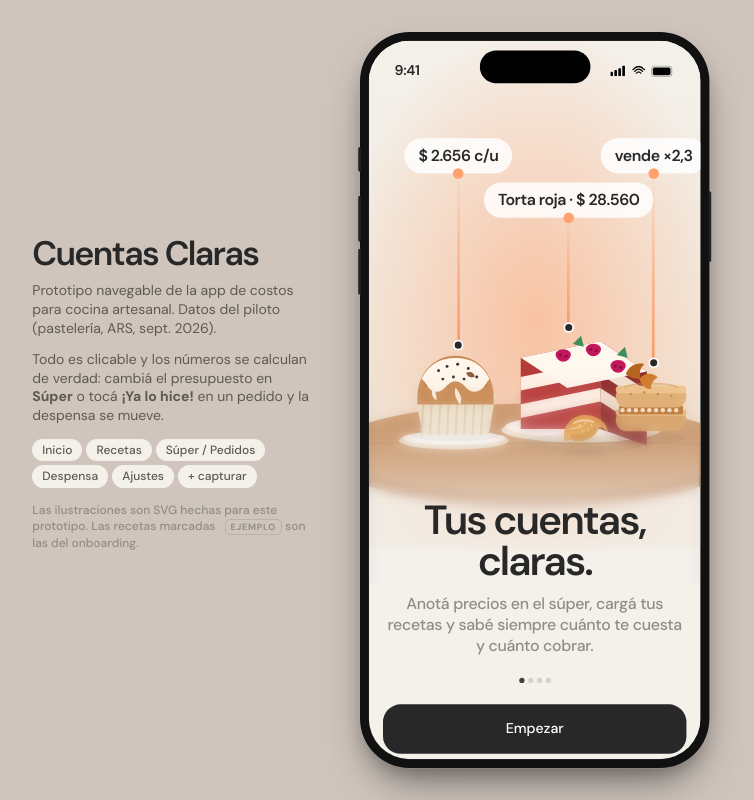
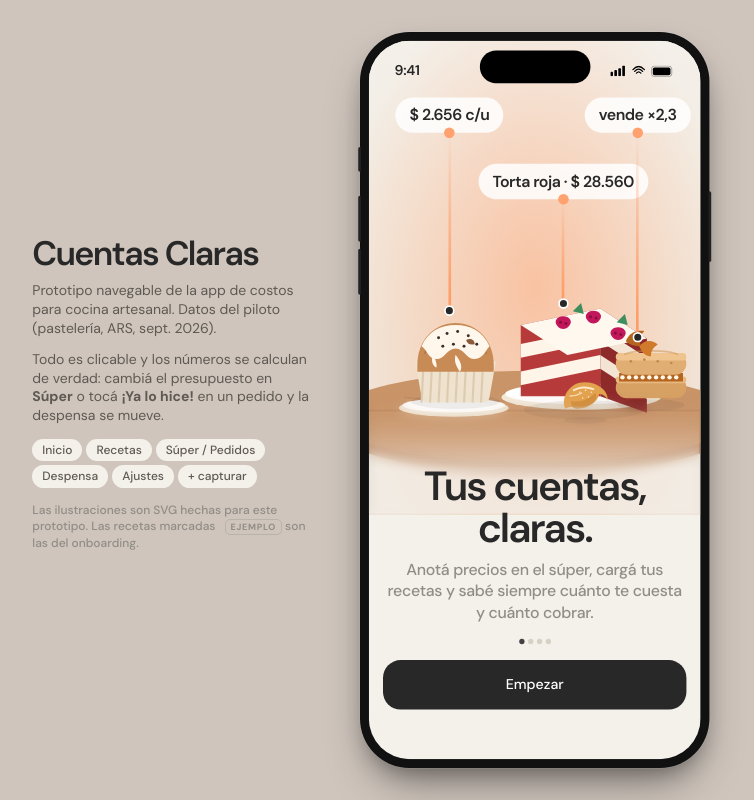
Before and after one commit to Zupernesto/cuentas-claras, a plain HTML site: page index.html in a window 1280 px wide. Shown: the whole page, without its empty margins (269-1023 px from the left). Drawn offline with Linux system fonts and the light colour scheme.

Commit message:
Onboarding adaptable a cualquier alto de pantalla
Co-Authored-By: Claude Fable 5.1 <noreply@anthropic.com>

```diff
--- a/index.html
+++ b/index.html
@@ -42,7 +42,7 @@ input,textarea{font:inherit;color:inherit}
 .frame .bl1{left:-2px;top:130px;width:3px;height:28px;border-radius:2px 0 0 2px}
 .frame .bl2{left:-2px;top:185px;width:3px;height:52px;border-radius:2px 0 0 2px}
 .frame .bl3{left:-2px;top:245px;width:3px;height:52px;border-radius:2px 0 0 2px}
-.viewport{width:375px;height:812px;border-radius:46px;overflow:hidden;position:relative;background:var(--ink)}
+.viewport{--hw:375px;width:375px;height:812px;border-radius:46px;overflow:hidden;position:relative;background:var(--ink)}
 .status{position:absolute;left:0;top:0;z-index:50;display:flex;align-items:center;justify-content:space-between;width:100%;height:54px;padding:14px 29px 0;pointer-events:none}
 .status b{font-size:16px;font-weight:600;letter-spacing:-.02em}
 .status .ic{display:flex;gap:6px;align-items:center}
@@ -58,7 +58,7 @@ input,textarea{font:inherit;color:inherit}
   .phone-inner{width:100%;height:100%;transform:none!important}
   .frame{width:100%;height:100%;border-radius:0;padding:0;box-shadow:none}
   .frame > i,.island{display:none}
-  .viewport{width:100%;height:100%;border-radius:0}
+  .viewport{--hw:100vw;width:100%;height:100%;border-radius:0}
   .status{display:none}
   .scroll{padding-top:12px}
   .ob .form{padding-top:24px}
@@ -240,27 +240,31 @@ input,textarea{font:inherit;color:inherit}
 .toast{position:absolute;left:16px;right:16px;bottom:120px;background:var(--ink);color:#fff;padding:14px 16px;border-radius:20px;z-index:70;font-weight:500;font-size:14px;box-shadow:0 12px 30px rgba(0,0,0,.3)}
 
 /* ---------- onboarding (hero) ---------- */
-.ob{position:absolute;inset:0;background:var(--cream);overflow:hidden}
-.ob .hero{position:absolute;left:0;top:0;width:100%;height:573px;overflow:hidden}
-.ob .hero svg.scene{width:100%;height:100%;display:block}
+.ob{position:absolute;inset:0;background:var(--cream);overflow:hidden;display:flex;flex-direction:column}
+.ob.paso0{overflow-y:auto;-webkit-overflow-scrolling:touch}
+.ob .hero{position:relative;flex:none;width:100%;height:min(573px,66%);min-height:280px;overflow:hidden}
+.ob .hero svg.scene{position:absolute;left:0;top:0;width:100%;height:100%;display:block}
 .plabel{position:absolute;display:flex;flex-direction:column;align-items:center;opacity:0;transform:translateY(40px);transition:opacity .8s var(--ease),transform .8s var(--ease)}
+#pl1{left:8%;top:12%;bottom:calc(.60*var(--hw))}
+#pl2{left:33%;top:26%;bottom:calc(.62*var(--hw))}
+#pl3{right:3%;top:12%;bottom:calc(.52*var(--hw))}
 .plabel.vis{opacity:1;transform:translateY(0)}
 .ppill{display:flex;align-items:center;justify-content:center;height:40px;padding:0 16px;border-radius:32px;background:rgba(255,255,255,.85);font-size:18px;font-weight:600;letter-spacing:-.03em;position:relative;white-space:nowrap}
 .ppill::after{content:'';position:absolute;left:50%;bottom:-6px;transform:translateX(-50%);width:12px;height:12px;border-radius:50%;background:var(--orange2)}
-.pline{display:flex;flex-direction:column;align-items:center;overflow:hidden}
+.pline{display:flex;flex-direction:column;align-items:center;overflow:hidden;flex:1;min-height:0}
 .pline i{width:3px;flex:1;background:linear-gradient(180deg,rgba(254,155,102,0) 0%,#FE9B66 100%);transform:scaleY(0);transform-origin:top;transition:transform 1s var(--ease);display:block}
 .plabel.vis .pline i{transform:scaleY(1)}
 .pline b{width:12px;height:12px;border-radius:50%;background:#282828;border:2px solid #fff;flex:none;opacity:0;transition:opacity .4s ease}
 .plabel.vis .pline b{opacity:1}
-.ob .blur{position:absolute;left:0;bottom:196px;width:100%;height:245px;background:rgba(244,241,235,.6);backdrop-filter:blur(6px);-webkit-backdrop-filter:blur(6px);mask-image:linear-gradient(180deg,rgba(0,0,0,0) 0%,#000 62.5%);-webkit-mask-image:linear-gradient(180deg,rgba(0,0,0,0) 0%,#000 62.5%)}
-.ob .txt{position:absolute;left:0;top:518px;display:flex;flex-direction:column;align-items:center;gap:24px;width:100%;padding:0 16px 24px;opacity:0;transform:translateY(30px);transition:opacity .8s var(--ease),transform .8s var(--ease)}
+.ob .blur{position:absolute;left:0;bottom:0;width:100%;height:26%;background:rgba(244,241,235,.6);backdrop-filter:blur(6px);-webkit-backdrop-filter:blur(6px);mask-image:linear-gradient(180deg,rgba(0,0,0,0) 0%,#000 62.5%);-webkit-mask-image:linear-gradient(180deg,rgba(0,0,0,0) 0%,#000 62.5%)}
+.ob .txt{position:relative;flex:none;margin-top:-56px;display:flex;flex-direction:column;align-items:center;gap:18px;width:100%;padding:0 16px 24px;opacity:0;transform:translateY(30px);transition:opacity .8s var(--ease),transform .8s var(--ease)}
 .ob .txt.vis{opacity:1;transform:translateY(0)}
-.ob h1{font-size:46px;font-weight:600;line-height:1.02;letter-spacing:-.05em;text-align:center;margin:0;text-wrap:balance}
+.ob h1{font-size:clamp(34px,11.5vw,46px);font-weight:600;line-height:1.02;letter-spacing:-.05em;text-align:center;margin:0;text-wrap:balance}
 .ob .p{font-size:18px;font-weight:500;line-height:24px;letter-spacing:-.02em;color:var(--grey);text-align:center;margin:0}
 .dots{display:flex;gap:4px}
 .dots i{width:6px;height:6px;border-radius:9px;background:var(--dotoff);display:block}
 .dots i.on{background:#424141}
-.ob .form{position:absolute;inset:0;padding:70px 16px 24px;display:flex;flex-direction:column}
+.ob .form{position:absolute;inset:0;padding:70px 16px 24px;display:flex;flex-direction:column;overflow-y:auto}
 .ob .form .body{flex:1;overflow-y:auto}
 .ob .form h1{font-size:34px;text-align:left;margin:10px 0 6px}
 .ob .form .p{text-align:left;font-size:16px}
@@ -909,7 +913,7 @@ function sheetAjuste(){ const id=S.det, I=ING[id];
    ONBOARDING (hero ilustrado + 3 pasos)
    ===================================================================== */
 function escena(){
-  return `<svg class="scene" viewBox="0 0 375 573" preserveAspectRatio="xMidYMid slice">
+  return `<svg class="scene" viewBox="0 0 375 573" preserveAspectRatio="xMidYMax slice">
     <defs><linearGradient id="sky" x1="0" y1="0" x2="0" y2="1"><stop offset="0" stop-color="#F4F1EB"/><stop offset="1" stop-color="#EFE4D6"/></linearGradient>
     <radialGradient id="glow" cx=".5" cy=".55" r=".6"><stop offset="0" stop-color="#FFA270" stop-opacity=".55"/><stop offset="1" stop-color="#FFA270" stop-opacity="0"/></radialGradient></defs>
     <rect width="375" height="573" fill="url(#sky)"/><rect width="375" height="573" fill="url(#glow)"/>
@@ -932,11 +936,11 @@ function onboarding(){
   ];
   const p=pasos[S.ob]; const last=S.ob===pasos.length-1;
   const dots=`<div class="dots">${pasos.map((_,i)=>`<i class="${i===S.ob?"on":""}"></i>`).join("")}</div>`;
-  if(S.ob===0) return `<div class="ob"><div class="hero">${escena()}
-      <div class="plabel" id="pl1" style="left:40px;top:110px"><div class="ppill">$ 2.656 c/u</div><div class="pline" style="height:200px"><i style="transition-delay:.6s"></i><b style="transition-delay:1.1s"></b></div></div>
-      <div class="plabel" id="pl2" style="left:130px;top:160px"><div class="ppill">Torta roja · $ 28.560</div><div class="pline" style="height:130px"><i style="transition-delay:.9s"></i><b style="transition-delay:1.4s"></b></div></div>
-      <div class="plabel" id="pl3" style="left:262px;top:110px"><div class="ppill">vende ×2,3</div><div class="pline" style="height:220px"><i style="transition-delay:1.2s"></i><b style="transition-delay:1.7s"></b></div></div>
-    </div><div class="blur"></div>
+  if(S.ob===0) return `<div class="ob paso0"><div class="hero">${escena()}
+      <div class="plabel" id="pl1"><div class="ppill">$ 2.656 c/u</div><div class="pline"><i style="transition-delay:.6s"></i><b style="transition-delay:1.1s"></b></div></div>
+      <div class="plabel" id="pl2"><div class="ppill">Torta roja · $ 28.560</div><div class="pline"><i style="transition-delay:.9s"></i><b style="transition-delay:1.4s"></b></div></div>
+      <div class="plabel" id="pl3"><div class="ppill">vende ×2,3</div><div class="pline"><i style="transition-delay:1.2s"></i><b style="transition-delay:1.7s"></b></div></div>
+      <div class="blur"></div></div>
     <div class="txt" id="obtxt"><div style="display:flex;flex-direction:column;align-items:center;gap:12px"><h1>${p.h}</h1><p class="p">${p.p}</p></div>${dots}${p.b}</div></div>`;
   return `<div class="ob"><div class="form"><div class="row" style="margin-bottom:10px"><span class="logo"><i></i>Cuentas Claras</span><span class="grow"></span><button class="btn small sand" onclick="S.onboarding=false;render()">Saltar</button></div>${dots}
     <div class="body"><h1>${p.h}</h1><p class="p">${p.p}</p>${p.b}</div>
```
